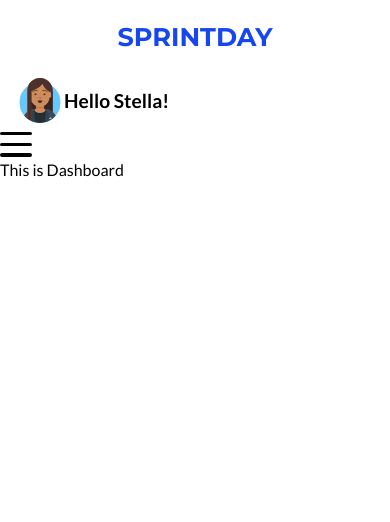
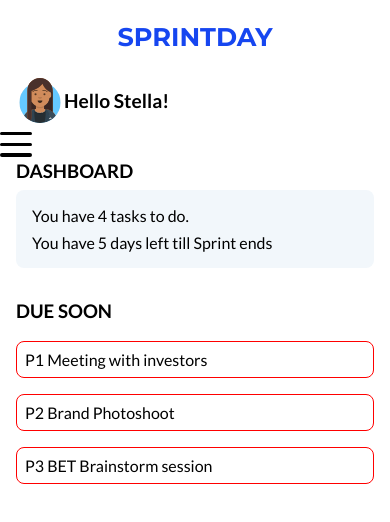
Before and after one commit to VictoryOnuoha/SprintDay, a React (Create React App) app: page / in a window 390 px wide. Shown: the top 522 px of the page. Built offline with nearby package versions, Linux system fonts and the light colour scheme.

Commit message:
Created jsx and styling for dashboard on mobile view

```diff
--- a/src/components/Dashboard/Dashboard.js
+++ b/src/components/Dashboard/Dashboard.js
@@ -1,9 +1,24 @@
-
+import './Dashboard.scss';
 
 function Dashboard () {
     return (
-        <main>
-            This is Dashboard
+        <main className='dashboard'>
+            <article className="dashboard__title-box" >
+                <h3 className='dashboard__title' >DASHBOARD</h3>
+            </article>
+            <article className='dashboard__message-box'>
+                <p className='dashboard__message'>You have 4 tasks to do.</p>
+                <p className='dashboard__message'>You have 5 days left till Sprint ends</p>
+            </article>
+
+            <article className='dashboard__active' >
+                <h3 className='dashboard__active-title'>DUE SOON</h3>
+            </article>
+            <section className='dashboard__tasks' >
+                <p className='dashboard__task'> P1 Meeting with investors</p>
+                <p className='dashboard__task'> P2 Brand Photoshoot</p>
+                <p className='dashboard__task' > P3 BET Brainstorm session</p>
+            </section>
         </main>
     )
 }
--- /dev/null
+++ b/src/components/Dashboard/Dashboard.scss
@@ -0,0 +1,40 @@
+@use '../../styles/partials/colors';
+@use '../../styles/partials/global';
+@use '../../styles/partials/mixins';
+
+.dashboard {
+    &__title,
+    &__active {
+        margin: 0 0 0 1rem;
+    }
+    &__title-box {
+        margin-bottom: 0.5rem;
+    }
+    &__message-box {
+        background-color: colors.$background-blue;
+        margin: 0  1rem;
+        padding: 0.5rem;
+        border-radius: 0.5rem;
+    }
+
+    &__message {
+        margin: 0.5rem;
+    }
+    &__active {
+        margin: 2rem 0 0 1rem;
+    }
+    &__project {
+        background-color: colors.$primary-green;
+    }
+
+    &__tasks {
+        margin: 1rem 1rem 0 1rem;
+    }
+    &__task {
+        border-radius: 0.5rem;
+        border: 0.05rem solid colors.$alert-red;
+        padding: 0.5rem;
+
+    }
+
+}
```
